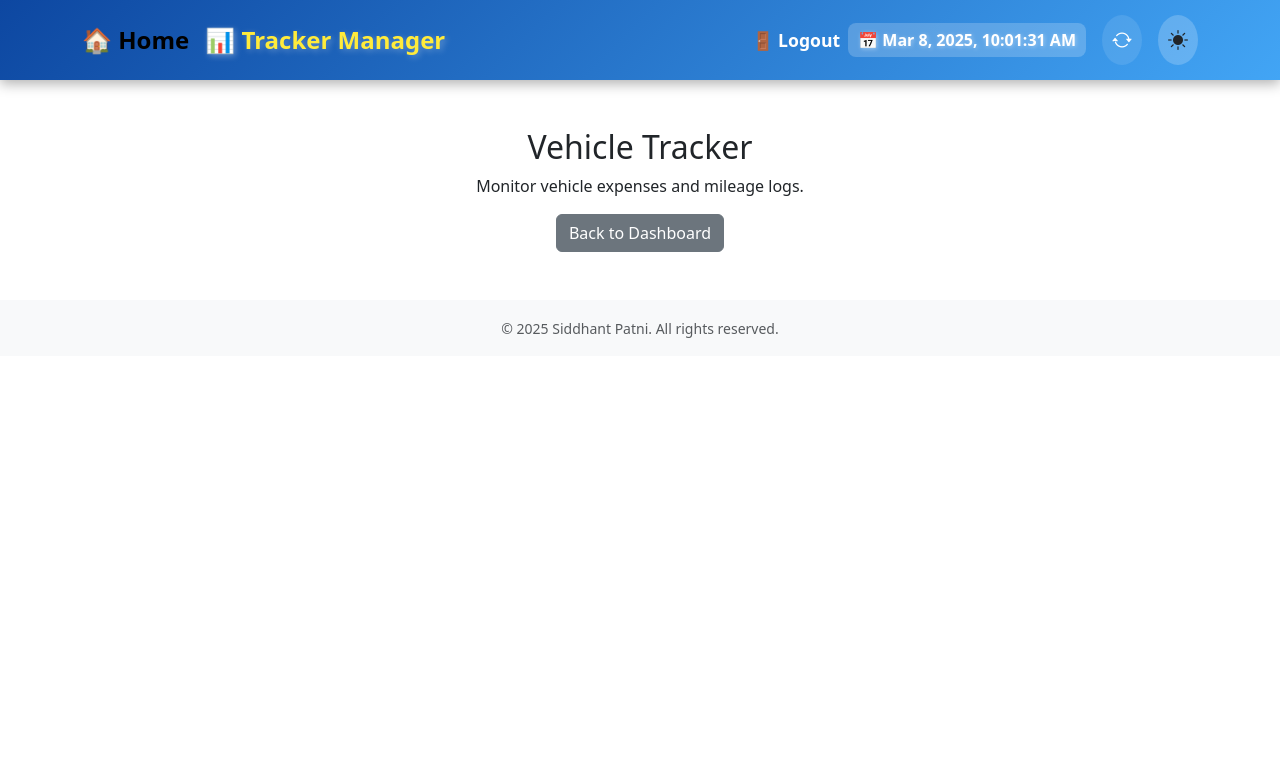
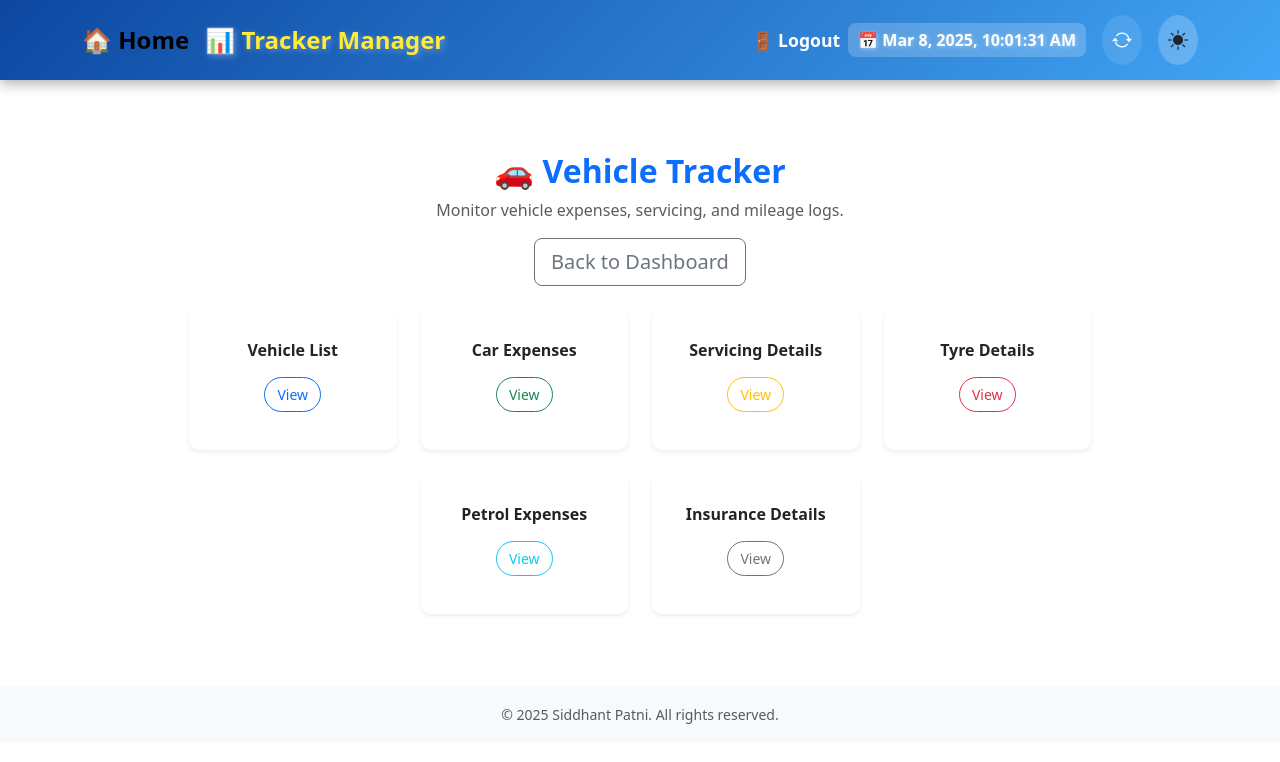
Before and after one commit to siddhantpatni0407/angular-tracker-manager-ui, an Angular app: page /vehicle-tracker in a window 1280 px wide. Shown: the top 762 px of the page. Built offline with nearby package versions, Linux system fonts and the light colour scheme; sample sign-in values are in the browser's storage.

Commit message:
Added multiple sections in Vehicle Tracker
Added multiple sections in Vehicle Tracker

```diff
--- a/src/app/components/vehicle-tracker/vehicle-tracker.component.css
+++ b/src/app/components/vehicle-tracker/vehicle-tracker.component.css
@@ -0,0 +1,42 @@
+/* Vehicle Tracker Section */
+.tracker-card {
+    background: rgba(255, 255, 255, 0.1);
+    border-radius: 10px;
+    padding: 15px;
+    transition: transform 0.3s ease-in-out, box-shadow 0.3s ease-in-out;
+    border: none;
+    min-height: 140px;
+  }
+
+  .tracker-card:hover {
+    transform: translateY(-5px);
+    box-shadow: 0px 5px 10px rgba(0, 0, 0, 0.2);
+  }
+
+  /* Icon Styling */
+  .tracker-card i {
+    transition: transform 0.3s ease-in-out;
+  }
+
+  .tracker-card:hover i {
+    transform: scale(1.1);
+  }
+
+  /* Button Effects */
+  .btn-sm {
+    border-radius: 20px;
+    padding: 6px 12px;
+    font-size: 14px;
+    transition: all 0.3s ease-in-out;
+  }
+
+  .btn-sm:hover {
+    box-shadow: 0px 3px 6px rgba(0, 0, 0, 0.15);
+  }
+
+  /* Responsive Adjustments */
+  @media (max-width: 768px) {
+    .tracker-card {
+      min-height: auto;
+    }
+  }
--- a/src/app/components/vehicle-tracker/vehicle-tracker.component.html
+++ b/src/app/components/vehicle-tracker/vehicle-tracker.component.html
@@ -1,9 +1,82 @@
-<div class="container mt-4">
-    <h2 class="text-center">Vehicle Tracker</h2>
-    <p class="text-center">Monitor vehicle expenses and mileage logs.</p>
+<div class="container mt-5">
+    <h2 class="text-center fw-bold text-primary">🚗 Vehicle Tracker</h2>
+    <p class="text-center text-muted">Monitor vehicle expenses, servicing, and mileage logs.</p>
 
     <!-- Back to Dashboard Button -->
     <div class="text-center mt-3">
-      <button class="btn btn-secondary" (click)="navigateToDashboard()">Back to Dashboard</button>
+      <button class="btn btn-outline-secondary btn-lg" (click)="navigateToDashboard()">
+        <i class="fas fa-arrow-left"></i> Back to Dashboard
+      </button>
+    </div>
+
+    <!-- Vehicle Tracker Sections (4 Sections Per Row) -->
+    <div class="row mt-4 justify-content-center">
+
+      <!-- Vehicle List -->
+      <div class="col-md-3 col-sm-6 mb-4">
+        <div class="card tracker-card shadow-sm">
+          <div class="card-body text-center">
+            <i class="fas fa-car fa-2x text-primary mb-2"></i>
+            <h6 class="card-title fw-bold">Vehicle List</h6>
+            <button class="btn btn-outline-primary btn-sm mt-2" (click)="viewVehicleList()">View</button>
+          </div>
+        </div>
+      </div>
+
+      <!-- Car Expenses -->
+      <div class="col-md-3 col-sm-6 mb-4">
+        <div class="card tracker-card shadow-sm">
+          <div class="card-body text-center">
+            <i class="fas fa-wallet fa-2x text-success mb-2"></i>
+            <h6 class="card-title fw-bold">Car Expenses</h6>
+            <button class="btn btn-outline-success btn-sm mt-2" (click)="viewCarExpenses()">View</button>
+          </div>
+        </div>
+      </div>
+
+      <!-- Servicing Details -->
+      <div class="col-md-3 col-sm-6 mb-4">
+        <div class="card tracker-card shadow-sm">
+          <div class="card-body text-center">
+            <i class="fas fa-tools fa-2x text-warning mb-2"></i>
+            <h6 class="card-title fw-bold">Servicing Details</h6>
+            <button class="btn btn-outline-warning btn-sm mt-2" (click)="viewServicingDetails()">View</button>
+          </div>
+        </div>
+      </div>
+
+      <!-- Tyre Details -->
+      <div class="col-md-3 col-sm-6 mb-4">
+        <div class="card tracker-card shadow-sm">
+          <div class="card-body text-center">
+            <i class="fas fa-tire fa-2x text-danger mb-2"></i>
+            <h6 class="card-title fw-bold">Tyre Details</h6>
+            <button class="btn btn-outline-danger btn-sm mt-2" (click)="viewTyreDetails()">View</button>
+          </div>
+        </div>
+      </div>
+
+      <!-- Petrol Expenses -->
+      <div class="col-md-3 col-sm-6 mb-4">
+        <div class="card tracker-card shadow-sm">
+          <div class="card-body text-center">
+            <i class="fas fa-gas-pump fa-2x text-info mb-2"></i>
+            <h6 class="card-title fw-bold">Petrol Expenses</h6>
+            <button class="btn btn-outline-info btn-sm mt-2" (click)="viewPetrolExpenses()">View</button>
+          </div>
+        </div>
+      </div>
+
+      <!-- Insurance Details -->
+      <div class="col-md-3 col-sm-6 mb-4">
+        <div class="card tracker-card shadow-sm">
+          <div class="card-body text-center">
+            <i class="fas fa-file-contract fa-2x text-secondary mb-2"></i>
+            <h6 class="card-title fw-bold">Insurance Details</h6>
+            <button class="btn btn-outline-secondary btn-sm mt-2" (click)="viewInsuranceDetails()">View</button>
+          </div>
+        </div>
+      </div>
+
     </div>
   </div>
--- a/src/app/components/vehicle-tracker/vehicle-tracker.component.ts
+++ b/src/app/components/vehicle-tracker/vehicle-tracker.component.ts
@@ -12,4 +12,28 @@ export class VehicleTrackerComponent {
   navigateToDashboard() {
     this.router.navigate(['/dashboard']);
   }
+
+  viewVehicleList() {
+    this.router.navigate(['/vehicle-list']);
+  }
+
+  viewCarExpenses() {
+    this.router.navigate(['/car-expenses']);
+  }
+
+  viewServicingDetails() {
+    this.router.navigate(['/servicing-details']);
+  }
+
+  viewTyreDetails() {
+    this.router.navigate(['/tyre-details']);
+  }
+
+  viewPetrolExpenses() {
+    this.router.navigate(['/petrol-expenses']);
+  }
+
+  viewInsuranceDetails() {
+    this.router.navigate(['/insurance-details']);
+  }
 }
```
